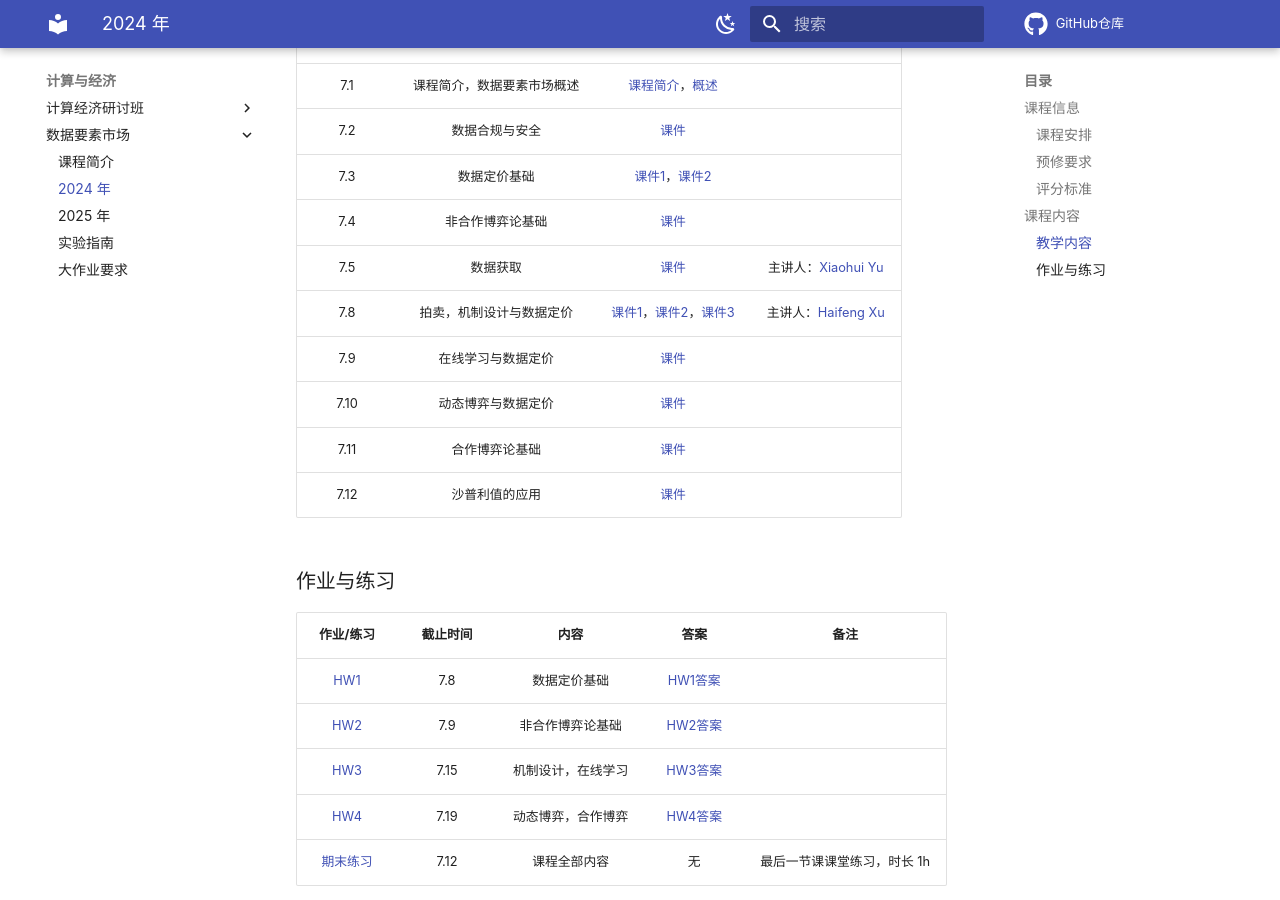
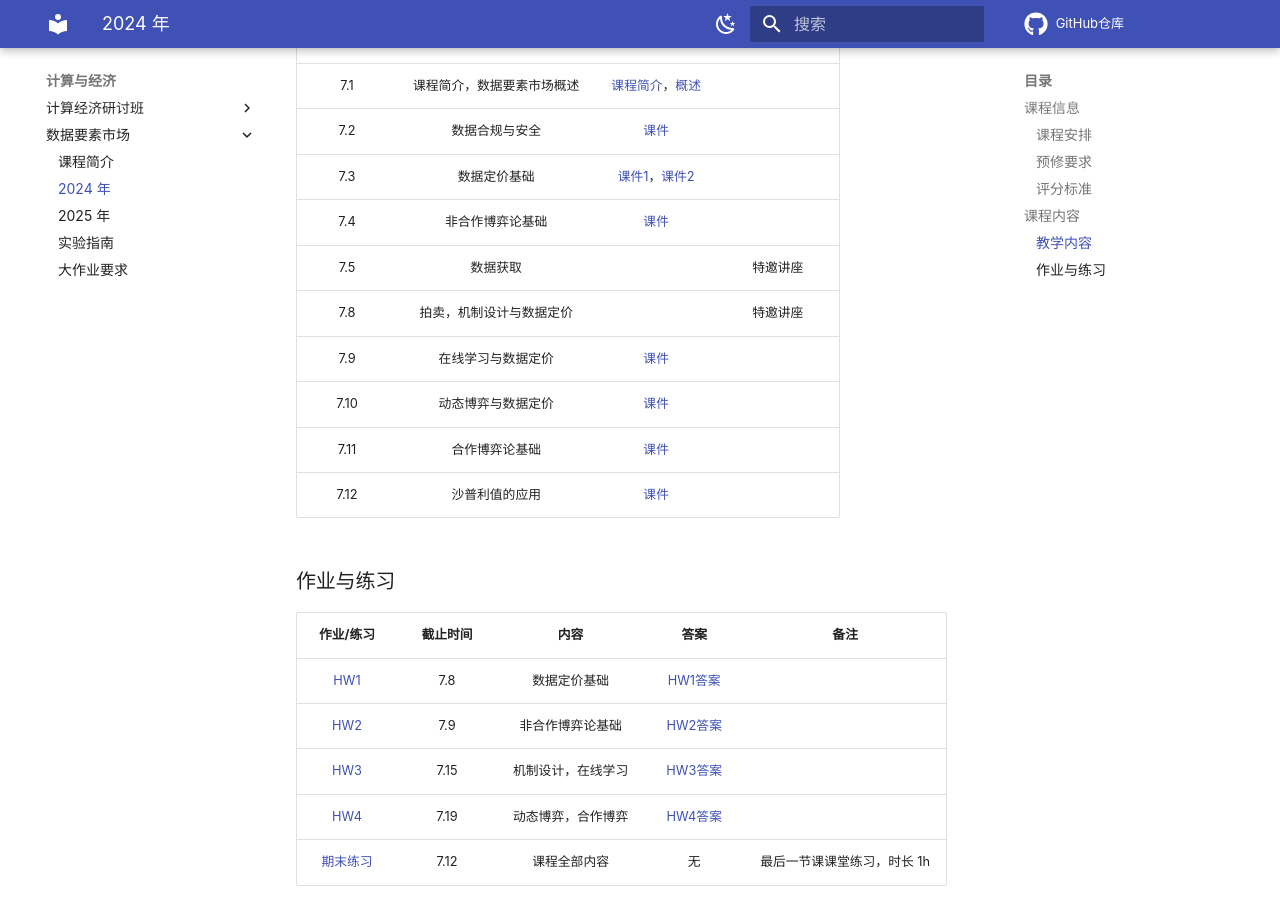
Before and after one commit to yhwu-is/Teach, an MkDocs documentation site: the page built from docs/ec/data_market/2024.md, in a window 1280 px wide and 900 px high, scrolled down 1021 px. Built offline with MkDocs 1.6.1 and Material for MkDocs 9.7.7, drawn with Linux system fonts in a browser that asks for light colours; comment, search, counter and statistics services are not loaded.

Commit message:
docs:更新短学期

```diff
--- a/docs/ec/data_market/2024.md
+++ b/docs/ec/data_market/2024.md
@@ -33,8 +33,8 @@
 | 7.2 | 数据合规与安全 | [课件](2024/lec02%20数据合规与安全.pptx) |  |
 | 7.3 | 数据定价基础 | [课件1](2024/lec03%20数据定价基础.pdf)，[课件2](2024/lec03%20数据定价基础.pptx) |  |
 | 7.4 | 非合作博弈论基础 | [课件](2024/lec04%20非合作博弈论基础.pdf) |  |
-| 7.5 | 数据获取 | [课件](2024/lec05-Data%20Acquisition.pdf) | 主讲人：[Xiaohui Yu](https://www.yorku.ca/xhyu/) |
-| 7.8 | 拍卖，机制设计与数据定价 | [课件1](2024/lec06-1-mechanism.pdf)，[课件2](2024/lec06-2-myerson.pdf)，[课件3](2024/lec06-3-newDirection.pdf) | 主讲人：[Haifeng Xu](https://www.haifeng-xu.com/) |
+| 7.5 | 数据获取 |  | 特邀讲座 |
+| 7.8 | 拍卖，机制设计与数据定价 |  | 特邀讲座 |
 | 7.9 | 在线学习与数据定价 | [课件](2024/lec07%20在线学习与数据定价.pdf) |  |
 | 7.10 | 动态博弈与数据定价 | [课件](2024/lec08%20动态博弈与数据定价.pdf) |  |
 | 7.11 | 合作博弈论基础 | [课件](2024/lec09%20合作博弈论基础.pdf) |  |
```
Also changed, not shown: docs/ec/data_market/2025.md (+1 -1 lines), 3 other files.
